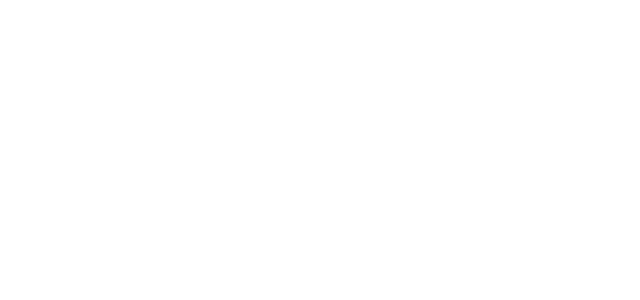
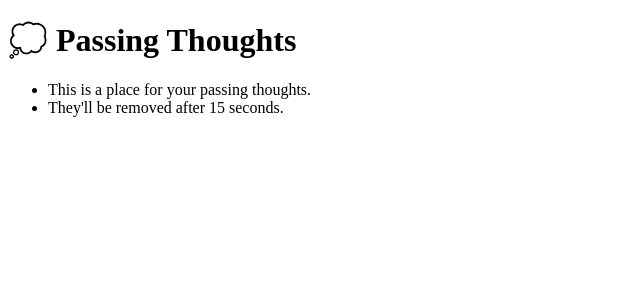
Before and after one commit to thomaserdmenger/thoughts-list-react, a React (Vite) app: page / in a window 1280 px wide. Shown: the top 300 px of the page, without its empty margins (0-640 px from the left). Built offline with nearby package versions, Linux system fonts and the light colour scheme.

Commit message:
Hard code thoughts list

```diff
--- a/src/App.jsx
+++ b/src/App.jsx
@@ -1 +1,25 @@
-export default function App() {}
+import * as React from "react";
+
+const initialThoughts = [
+  { id: 1, text: "This is a place for your passing thoughts." },
+  { id: 2, text: "They'll be removed after 15 seconds." },
+];
+
+export default function App() {
+  const [thoughts, setThoughts] = React.useState(initialThoughts);
+
+  return (
+    <React.Fragment>
+      <header>
+        <h1>💭 Passing Thoughts</h1>
+      </header>
+      <main>
+        <ul>
+          {thoughts.map((item) => (
+            <li key={item.id}>{item.text}</li>
+          ))}
+        </ul>
+      </main>
+    </React.Fragment>
+  );
+}
```
